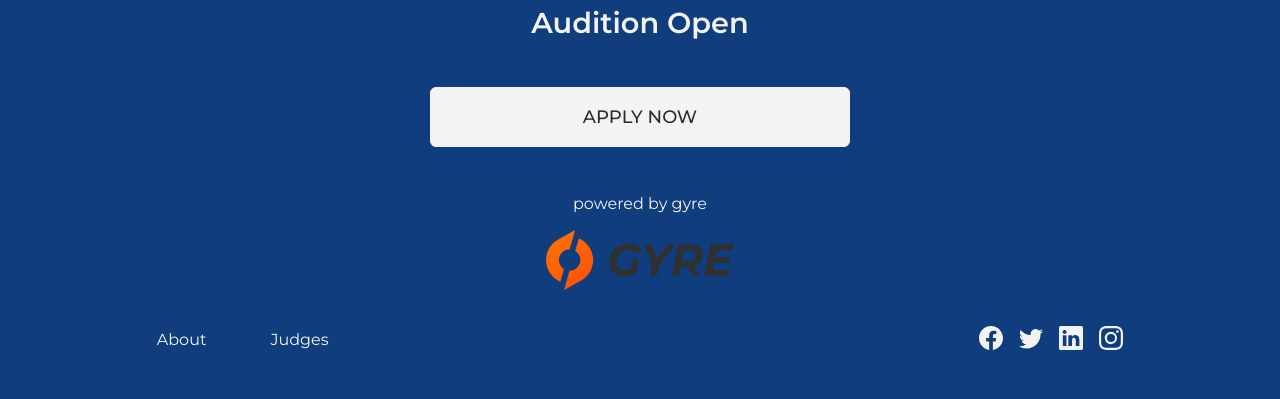
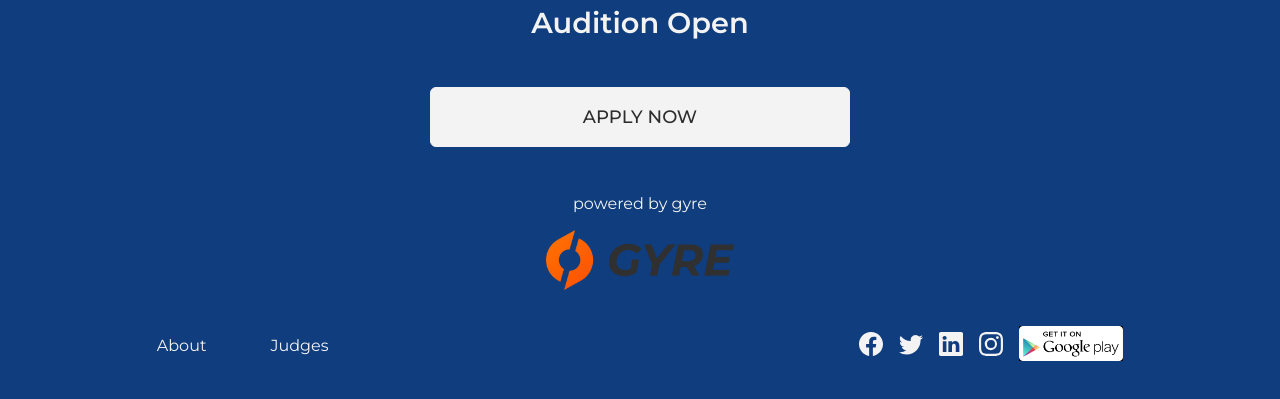
Before and after one commit to SunBi-Design-Studio/nrnthesinger, a website: page src/index.twig in a window 1280 px wide. Shown: the part 465-864 px from the top of the page. Drawn offline with nearby package versions, Linux system fonts and the light colour scheme; files that its build step writes are made by us from their sources.

Commit message:
android image updated

```diff
--- a/src/layout/_footer.twig
+++ b/src/layout/_footer.twig
@@ -60,6 +60,9 @@
             />
           </svg>
         </a>
+        <a href="#!" class="link" target="_blank">
+          <img src="./img/google.png" alt="Google" />
+        </a>
       </div>
     </div>
   </div>
--- a/src/sass/layout/_footer.scss
+++ b/src/sass/layout/_footer.scss
@@ -18,8 +18,13 @@ footer {
     margin-left: auto;
     display: flex;
     gap: 1em;
+    align-items: center;
     svg {
       height: 1.5em;
+      width: auto;
+    }
+    img {
+      height: 2.2em;
       width: auto;
     }
   }
```
Also changed, not shown: src/img/google.png (added), 3 other files.
